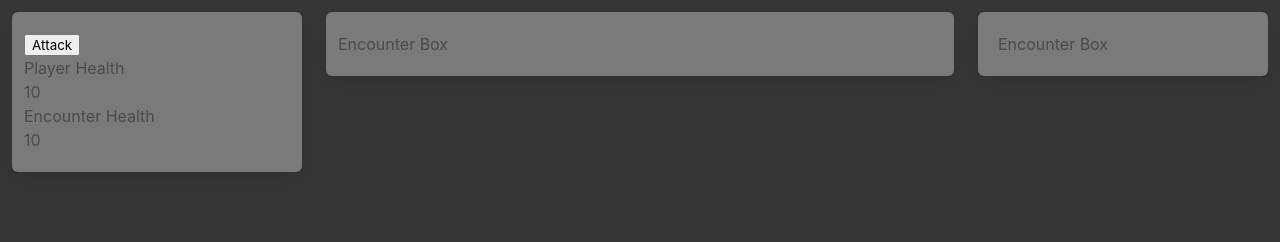
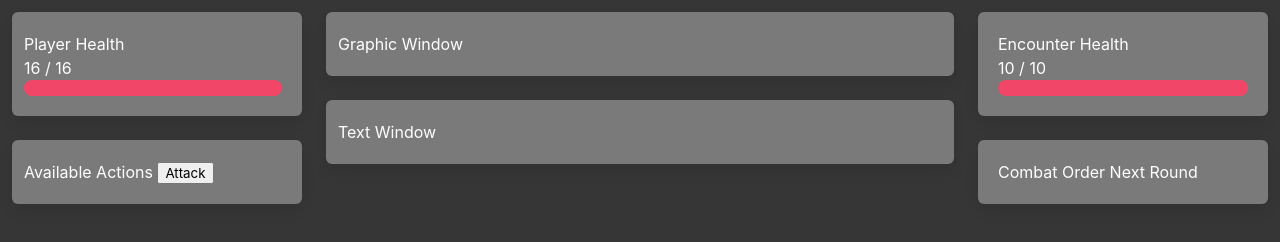
Before and after one commit to garrettWinter/game, a plain HTML site: page index.html in a window 1280 px wide. Drawn offline with nearby package versions, Linux system fonts and the light colour scheme.

Commit message:
Added health bars and these now update as combat occures.

```diff
--- a/assets/js/index.js
+++ b/assets/js/index.js
@@ -1,7 +1,10 @@
 console.log ("Connected");
-let attackBtn = document.querySelector('#attackBtn')
-let playerHealthDisplay = document.querySelector('#playerHealthDisplay')
-let encHealthDisplay = document.querySelector('#encHealthDisplay')
+let attackBtn = document.querySelector('#attackBtn');
+let playerSlot1HealthDisplay = document.querySelector('#playerSlot1HealthDisplay');
+let playerSlot1MaxHealthDisplay = document.querySelector("#playerSlot1MaxHealthDisplay");
+let encSlot1HealthDisplay = document.querySelector('#encSlot1HealthDisplay');
+let encSlot1MaxHealthDisplay = document.querySelector("#encSlot1MaxHealthDisplay");
+let playerSlot1HealthBar = document.querySelector('#playerSlot1HealthBar');
 
 /* Player Char */
 
@@ -9,8 +12,9 @@ let playerStr = 5;
 let playerStam = 8;
 let playerAgi = 6;
 let playerExp;
-let playerHealth = playerStr*2;
-playerHealthDisplay.textContent = playerHealth;
+let playerHealth = playerStam*2;
+let playerMaxHealth = playerStam*2;
+playerSlot1HealthDisplay.textContent = playerHealth;
 let playerLevel = 1;
 let playerArmorClass = 2;
 
@@ -23,11 +27,12 @@ let playerDamage;
 /* Encounter Status */
 
 let encStr = 5;
-let encStam = 8;
+let encStam = 5;
 let encAgi = 6;
 // let encExp; // I dont think this could be needed
-let encHealth = encStr*2;
-encHealthDisplay.textContent = encHealth;
+let encHealth = encStam*2;
+let encMaxHealth = encStam*2;
+encSlot1HealthDisplay.textContent = encHealth;
 let encLevel = 1;
 let encArmorClass = 2;
 
@@ -39,6 +44,24 @@ let encDamage;
 
 
 attackBtn.addEventListener("click", playerAttack);
+
+function displayRefresh(){
+    playerSlot1HealthBar.setAttribute('value',(playerHealth));
+    playerSlot1HealthBar.setAttribute('max',(playerMaxHealth));
+    playerSlot1MaxHealthDisplay.textContent = playerMaxHealth;
+    playerSlot1HealthDisplay.textContent = playerHealth;
+
+    encSlot1HealthBar.setAttribute('value',(encHealth));
+    encSlot1HealthBar.setAttribute('max',(encMaxHealth));
+    encSlot1MaxHealthDisplay.textContent = encMaxHealth;
+    encSlot1HealthDisplay.textContent = encHealth;
+
+};
+
+function init (){
+    displayRefresh();
+}
+
 
 function playerAttack (){
     console.log("playerAttack Ran");
@@ -77,14 +100,16 @@ function encMitigation() {
         playerDamage = 0;
         console.log("Players damage neturalized by the encounters armor class");
         encHealth = encHealth - playerDamage;
-        encHealthDisplay.textContent = encHealth;
+        encSlot1HealthDisplay.textContent = encHealth;
         encAttack();
+        displayRefresh();
         return;
     }
     encHealth = encHealth - playerDamage;
-    encHealthDisplay.textContent = encHealth;
+    encSlot1HealthDisplay.textContent = encHealth;
     console.log("Player has hit the encounter for " + playerDamage + ", their health is now " + encHealth);
     encAttack();
+    displayRefresh();
 }
 
 function encAttack (){
@@ -120,13 +145,16 @@ function playerMitigation(){
             encDamage = 0;
         console.log("Encounters damage was absorbed by the players armor.");
         playerHealth = playerHealth - encDamage;
-        playerHealthDisplay.textContent = playerHealth;
+        playerSlot1HealthDisplay.textContent = playerHealth;
         return;
     }
     playerHealth = playerHealth - encDamage;
-    playerHealthDisplay.textContent = playerHealth;
+    playerSlot1HealthDisplay.textContent = playerHealth;
     console.log("Encounter has hit Player hit for " + encDamage + ", their health is now " + playerHealth);
+    displayRefresh();
 }
+
+init ();
 
 /* Pseduo Coding
  combat Order of operation
--- a/index.html
+++ b/index.html
@@ -14,23 +14,37 @@
 
 <body>
     <div class="columns">
-        <div class="column is-one-quarter ">
-            <div class="pl-3 mt-3 ml-3 box has-background-grey">
-                <button id="attackBtn">Attack</button>
-                <div>Player Health</div>
-                <div id="playerHealthDisplay"></div>
-                <div>Encounter Health</div>
-                <div id="encHealthDisplay"></div>
+        <div class="column is-one-quarter">
+            <div class="pl-3 mt-3 ml-3 box has-background-grey has-text-white is-fullheight">
+                <div id="playerSlot1Name">Player Health</div>
+                <span id="playerSlot1HealthDisplay"></span> / <span id="playerSlot1MaxHealthDisplay"></span>
+                <progress id="playerSlot1HealthBar" class="progress is-danger is-normal" value="10" max="10"></progress>
+                <!-- <progress class="progress is-link" value="30" max="100"></progress>
+                <progress class="progress is-warning" value="75" max="100"></progress> -->
             </div>
-        </div>
+                <div class="pl-3 mt-3 ml-3 box has-background-grey has-text-white is-fullheight">
+                    Available Actions
+                    <button id="attackBtn">Attack</button>
+                </div>
+            </div>
         <div class="column is-one-half ">
-            <div class="pl-3 mt-3 box has-background-grey">
-                Encounter Box
+            <div class="pl-3 mt-3 box has-background-grey has-text-white">
+                Graphic Window
+            </div>
+            <div class="pl-3 mt-3 box has-background-grey has-text-white">
+                Text Window
             </div>
         </div>
         <div class="column is-one-quarter ">
-            <div class="mt-3 mr-3 box has-background-grey">
-                Encounter Box
+            <div class="mt-3 mr-3 box has-background-grey has-text-white">
+                <div id="encSlot1Name">Encounter Health</div>
+                <span id="encSlot1HealthDisplay"></span> / <span id="encSlot1MaxHealthDisplay"></span>
+                <progress id="encSlot1HealthBar" class="progress is-danger" value="90" max="150"></progress>
+                <!-- <progress class="progress is-link" value="30" max="100"></progress> -->
+                <!-- <progress class="progress is-warning" value="75" max="100"></progress> -->
+            </div>
+            <div class="mt-3 mr-3 box has-background-grey has-text-white">
+                Combat Order Next Round
             </div>
         </div>
     </div>
```
